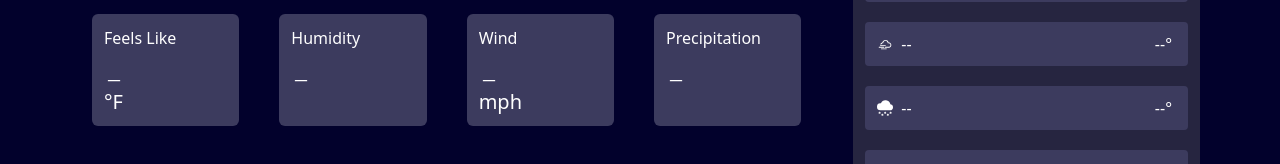
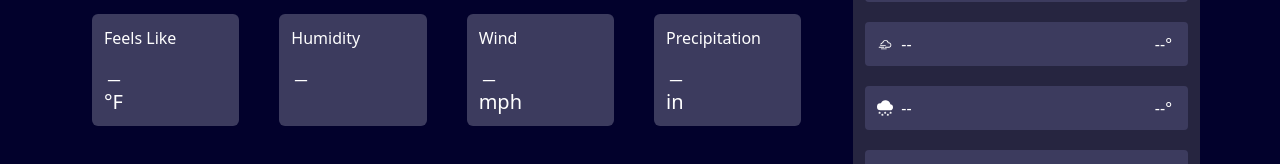
Before and after one commit to Stephen100Mwangi/WeatherNow, a Next.js app: page / in a window 1280 px wide. Shown: the part 627-791 px from the top of the page. Built offline with nearby package versions, Linux system fonts and the light colour scheme.

Commit message:
remove console.log

```diff
--- a/app/page.tsx
+++ b/app/page.tsx
@@ -221,9 +221,6 @@ const Home = () => {
     }
   };
 
-  console.log(weatherData?.dailyCodes);
-  console.log(typeof weatherData?.dailyCodes);
-
   return (
     <main className="bg-background globalColor min-h-screen max-h-fit">
       <header className="flex relative justify-between p-10 px-20">
@@ -408,14 +405,8 @@ const Home = () => {
           <div className="col-start-4 col-end-5 row-start-3 row-end-4 bg-neutral600 p-3 rounded-md flex flex-col gap-5">
             <p>Precipitation</p>
             <h6>
-              {weatherData?.precipitation ? (
-                <>
-                  weatherData?.precipitation
-                  {imperial ? "in" : "mm"}
-                </>
-              ) : (
-                <GoDash />
-              )}{" "}
+              {weatherData?.precipitation || <GoDash />}{" "}
+              {imperial ? "in" : "mm"}
             </h6>
           </div>
         </div>
@@ -597,11 +588,11 @@ const Home = () => {
         </div>
         <div className="dailyForecast rounded-lg col-start-1 col-end-3 row-start-3 row-end-4 flex flex-col gap-3">
           <p>Daily Forecast</p>
-          <div className="flex justify-between items-center gap-2">
+          <div className="flex justify-between items-center">
             {weatherData?.dailyTime.map((time, index) => (
               <div
                 key={index}
-                className="flex flex-col gap-5 w-fit bg-neutral600 h-auto p-2 items-center justify-center rounded-lg"
+                className="flex flex-col gap-5 w-auto bg-neutral600 h-auto p-2 items-center justify-center rounded-lg"
               >
                 <p className="text-center">
                   {new Date(time).getDay() === 0
```
